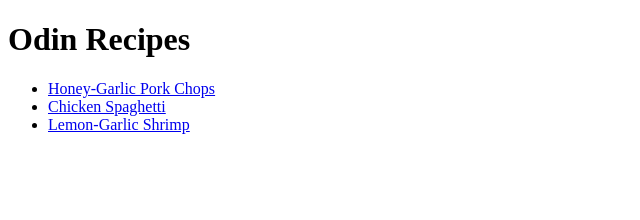
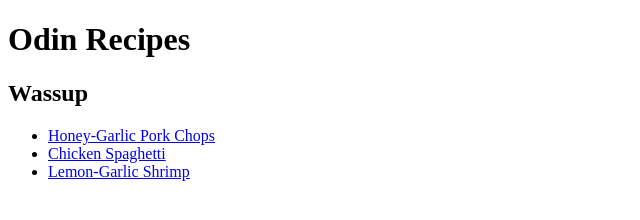
Before and after one commit to Triggsy1091/odin-recipes, a plain HTML site: page index.html in a window 1280 px wide. Shown: the whole page, without its empty margins (0-640 px from the left). Drawn offline with Linux system fonts and the light colour scheme.

Commit message:
Editing index.html with secondary title

```diff
--- a/index.html
+++ b/index.html
@@ -7,6 +7,7 @@
 </head>
 <body>
     <h1>Odin Recipes</h1>
+    <h2>Wassup</h2>
     <ul>
         <li><a href="recipes/honey-garlic-pork-chops.html">Honey-Garlic Pork Chops</a></li>
         <li><a href="recipes/chicken-spaghetti.html">Chicken Spaghetti</a></li>
```
